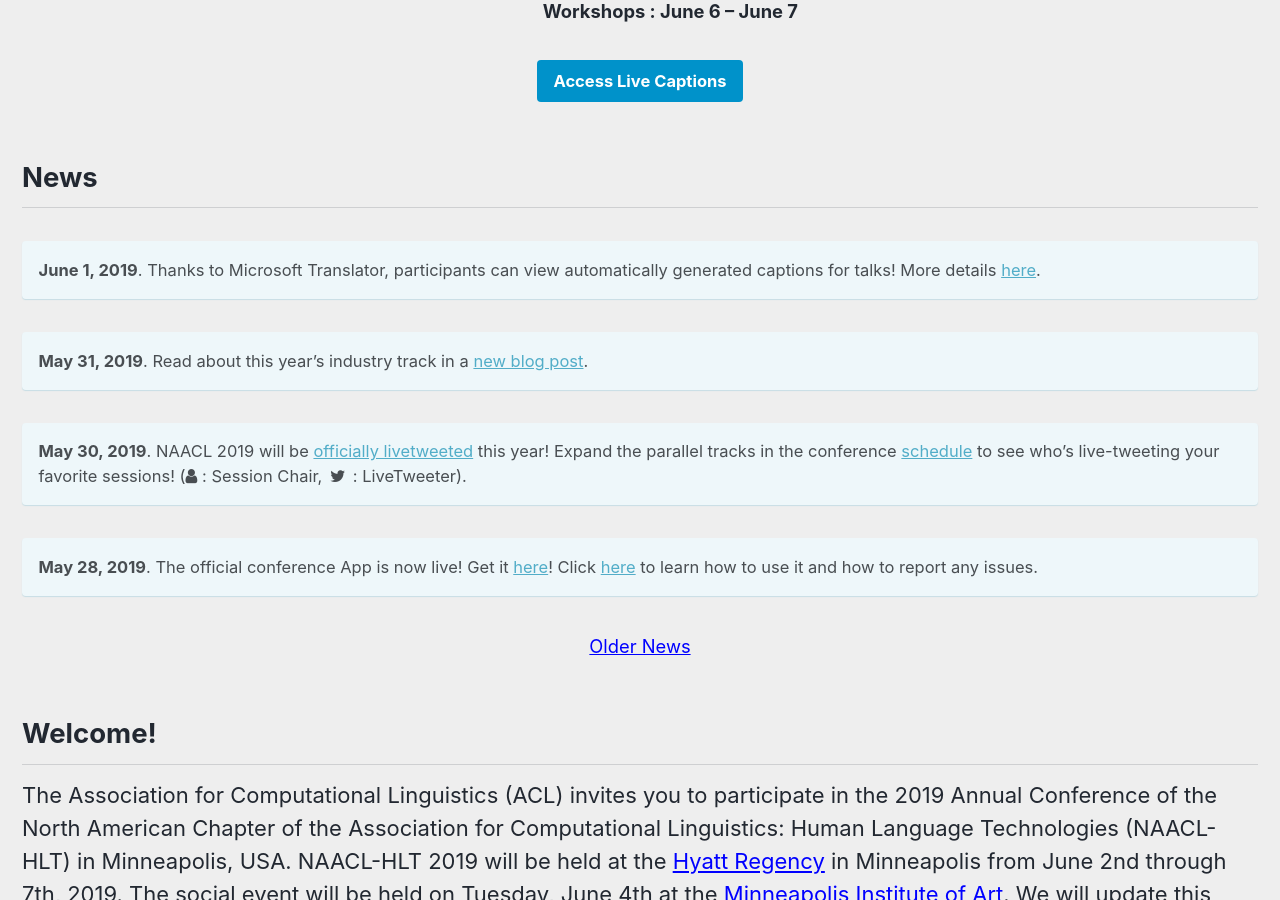
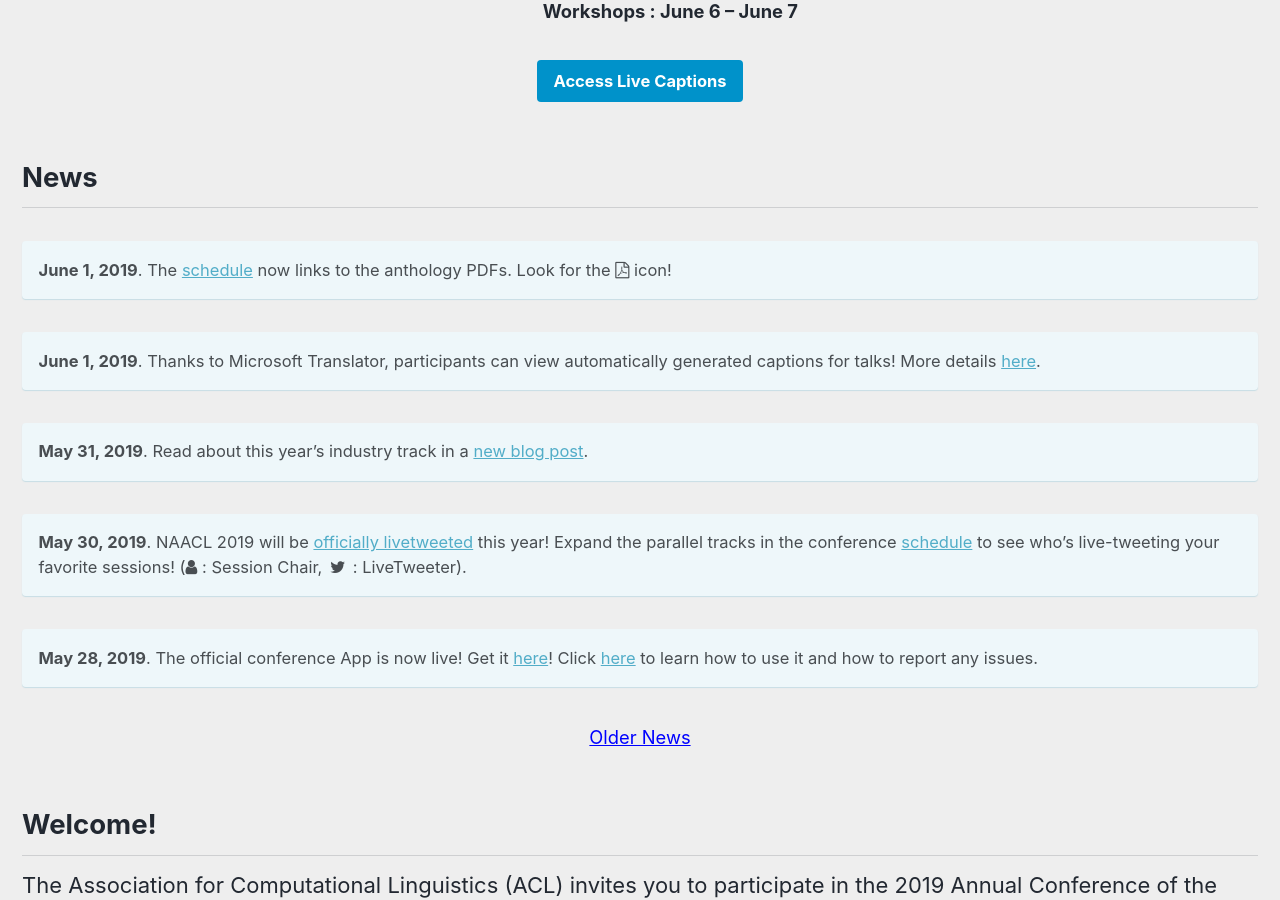
Before and after one commit to naacl-org/naacl-2021-website, a Jekyll site: the page built from _pages/home.md, in a window 1280 px wide and 900 px high, scrolled down 803 px. Built offline with Jekyll 4.4.1, drawn with Linux system fonts in a browser that asks for light colours.

Commit message:
Add home page news item

```diff
--- a/_pages/home.md
+++ b/_pages/home.md
@@ -19,6 +19,9 @@ excerpt: "<br/><br/>"
 </div>
 
 <h2>News</h2>
+
+**June 1, 2019**. The [schedule](/schedule/) now links to the anthology PDFs. Look for the <i class="fa fa-file-pdf-o"></i> icon!
+{: .notice--info}
 
 **June 1, 2019**. Thanks to Microsoft Translator, participants can view automatically generated captions for talks! More details [here](/captions/).
 {: .notice--info}
```
